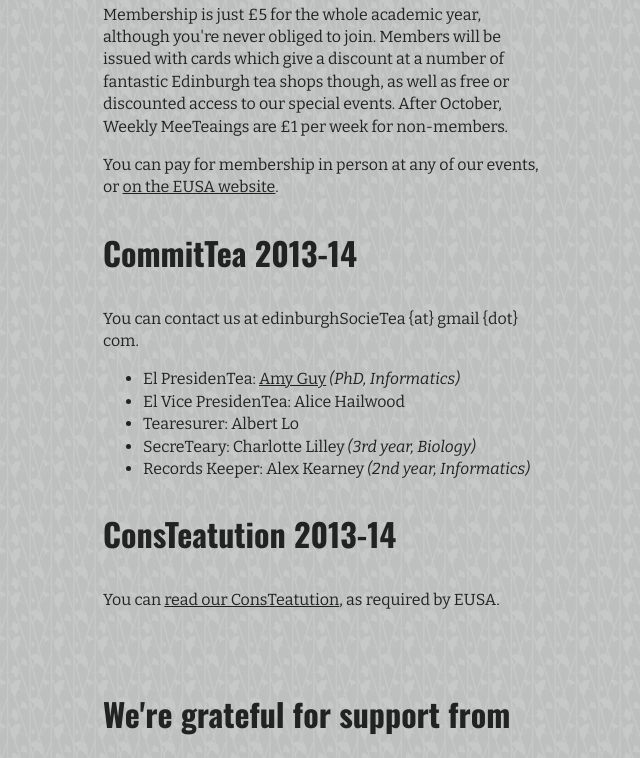
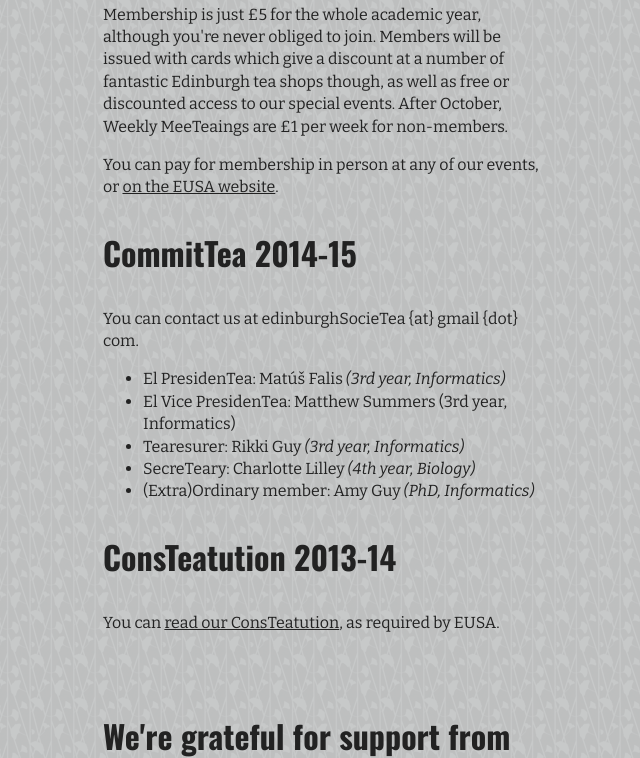
Before and after one commit to edinburghsocietea/edinburghsocietea.github.io, a PHP site: page / in a window 1280 px wide. Shown: the part 791-1549 px from the top of the page, without its empty margins (233-873 px from the left). Run offline with PHP 8.4, Linux system fonts and the light colour scheme.

Commit message:
Update commitTea and events page

```diff
--- a/events.php
+++ b/events.php
@@ -1,3 +1,4 @@
+<!-- Add new events to this array, according to the obvious pattern... -->
 <?
 $events = array(
 				array(
--- a/index.php
+++ b/index.php
@@ -64,14 +64,14 @@
                         <h3>Membership</h3>
                         <p>Membership is just &pound;5 for the whole academic year, although you're never obliged to join.  Members will be issued with cards which give a discount at a number of fantastic Edinburgh tea shops though, as well as free or discounted access to our special events.  After October, Weekly MeeTeaings are &pound;1 per week for non-members.</p>
                         <p>You can pay for membership in person at any of our events, or <a href="http://www.eusa.ed.ac.uk/societies/society/SocieTea/">on the EUSA website</a>.</p>
-                        <h3>CommitTea 2013-14</h3>
+                        <h3>CommitTea 2014-15</h3>
                         <p>You can contact us at edinburghSocieTea {at} gmail {dot} com.</p>
                         <ul>
-                            <li>El PresidenTea: <a href="http://rhiaro.co.uk">Amy Guy</a> <em>(PhD, Informatics)</em></li>
-                            <li>El Vice PresidenTea: Alice Hailwood</li>
-                            <li>Tearesurer: Albert Lo</li>
-                            <li>SecreTeary: Charlotte Lilley <em>(3rd year, Biology)</em></li>
-                            <li>Records Keeper: Alex Kearney <em>(2nd year, Informatics)</em></li>
+                            <li>El PresidenTea: Matúš Falis <em>(3rd year, Informatics)</em></li>
+                            <li>El Vice PresidenTea: Matthew Summers (3rd year, Informatics)</em></li>
+                            <li>Tearesurer: Rikki Guy <em>(3rd year, Informatics)</em></li>
+                            <li>SecreTeary: Charlotte Lilley <em>(4th year, Biology)</em></li>
+                            <li>(Extra)Ordinary member: Amy Guy <em>(PhD, Informatics)</em></li>
                         </ul>
                         <h3>ConsTeatution 2013-14</h3>
                         <p>You can <a href="https://docs.google.com/document/d/1haa-0r6Mkg5OBc8QS9jaxKlKK7y-ms8a3Z0MsuPSg_k/edit?usp=sharing">read our ConsTeatution</a>, as required by EUSA.</p>
--- a/signups/index.php
+++ b/signups/index.php
@@ -35,8 +35,9 @@
                 </header>
                 <div class="w3of4">
                     <div class="w1of2"><div class="inner">
-                        <h2>Doodles pottery painting signup</h2>
-                        <iframe src="https://docs.google.com/forms/d/1sBbsYb_uCHbNJ_MuwXwW1ieiwD8AZikkzzog0T2y1Ps/viewform?embedded=true" width="100%" height="800" frameborder="0" marginheight="0" marginwidth="0">Loading...</iframe>
+                        <h2>Anteaques Tea Tasting</h2>
+                        <!-- Embed your google form for signups here... Set width="100%" and height="800"-->
+                        <iframe src="https://docs.google.com/forms/d/19bMxAc7k1eFkAaoXR99NvLDkEajDvfv25r5XrYEovLk/viewform?embedded=true" width="100%" height="800" frameborder="0" marginheight="0" marginwidth="0">Loading...</iframe>
 
                     </div></div>
                     <div class="w1of2"><div class="inner events-holder wee">
```
